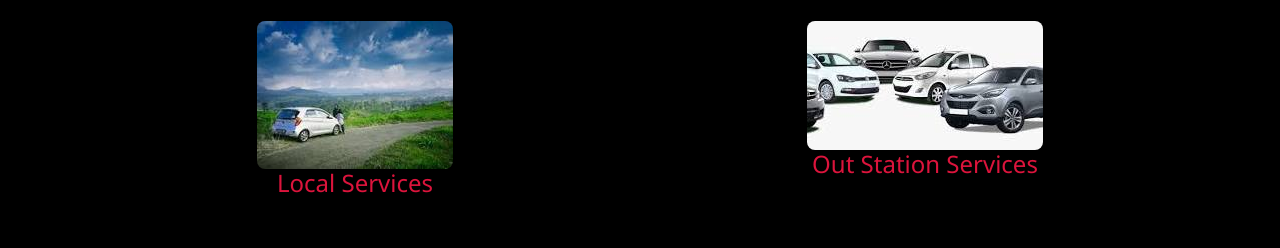
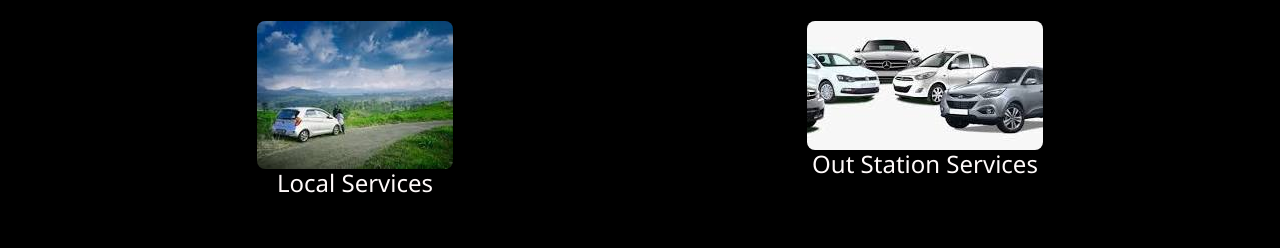
Before and after one commit to Atchayaparandhaman/Akshaya_solutions, a plain HTML site: page travel.html in a window 1280 px wide. Shown: the part 243-491 px from the top of the page. Drawn offline with nearby package versions, Linux system fonts and the light colour scheme.

Commit message:
Update styles.css
ok

```diff
--- a/styles.css
+++ b/styles.css
@@ -32,7 +32,7 @@ h1 {
 }
 
 h4 {
-    color:crimson;
+    color:snow;
 }
 
 p {
```
